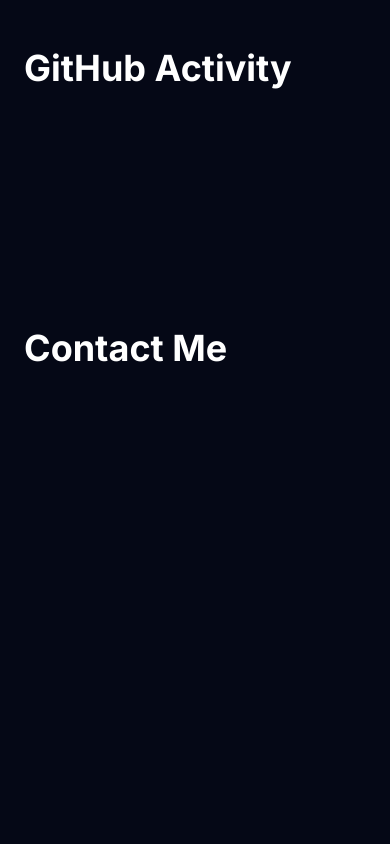
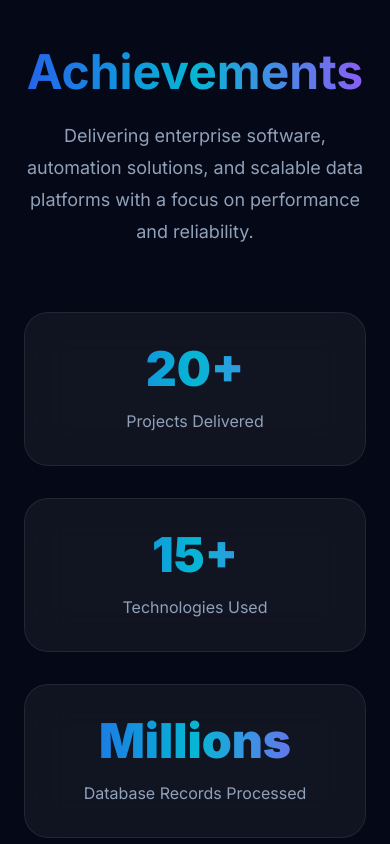
Before and after one commit to chandarbala/bala-portfolio, a React (Vite) app: page / in a window 390 px wide. Shown: the part 8240-9084 px from the top of the page. Before the commit the page ends 8728 px from the top, so only its background shows below. Built offline with nearby package versions, Linux system fonts and the light colour scheme.

Commit message:
Build Achievements section

```diff
--- a/src/App.tsx
+++ b/src/App.tsx
@@ -6,6 +6,7 @@
 import Github from "./sections/Github/Github";
 import Contact from "./sections/Contact/Contact";
 import Navbar from "./components/Navbar/Navbar";
+import Achievements from "./sections/Achievements/Achievements";
 
 
 function App() {
@@ -18,6 +19,7 @@
       <Skills />
       <Experience />
       <Projects />
+      <Achievements />
       <Github />
       <Contact />
     </main>
--- /dev/null
+++ b/src/components/Card/AchievementCard.tsx
@@ -0,0 +1,21 @@
+type Props = {
+  value: string;
+  title: string;
+};
+
+export default function AchievementCard({
+  value,
+  title,
+}: Props) {
+  return (
+    <div className="glass rounded-3xl p-8 text-center transition-all duration-300 hover:-translate-y-2 hover:border-cyan-500/30 hover:shadow-xl hover:shadow-cyan-500/10">
+      <h3 className="gradient-text text-5xl font-black">
+        {value}
+      </h3>
+
+      <p className="mt-4 text-slate-400">
+        {title}
+      </p>
+    </div>
+  );
+}
--- /dev/null
+++ b/src/data/achievements.ts
@@ -0,0 +1,18 @@
+export const achievements = [
+  {
+    value: "20+",
+    title: "Projects Delivered",
+  },
+  {
+    value: "15+",
+    title: "Technologies Used",
+  },
+  {
+    value: "Millions",
+    title: "Database Records Processed",
+  },
+  {
+    value: "Enterprise",
+    title: "Applications Developed",
+  },
+];
--- /dev/null
+++ b/src/sections/Achievements/Achievements.tsx
@@ -0,0 +1,30 @@
+import AchievementCard from "../../components/Card/AchievementCard";
+import { achievements } from "../../data/achievements";
+
+export default function Achievements() {
+  return (
+    <section id="achievements" className="section">
+      <div className="text-center">
+        <h2 className="gradient-text text-5xl font-bold">
+          Achievements
+        </h2>
+
+        <p className="mx-auto mt-6 max-w-3xl text-lg leading-8 text-slate-400">
+          Delivering enterprise software, automation solutions, and
+          scalable data platforms with a focus on performance and
+          reliability.
+        </p>
+      </div>
+
+      <div className="mt-16 grid gap-8 md:grid-cols-2 lg:grid-cols-4">
+        {achievements.map((item) => (
+          <AchievementCard
+            key={item.title}
+            value={item.value}
+            title={item.title}
+          />
+        ))}
+      </div>
+    </section>
+  );
+}
```
